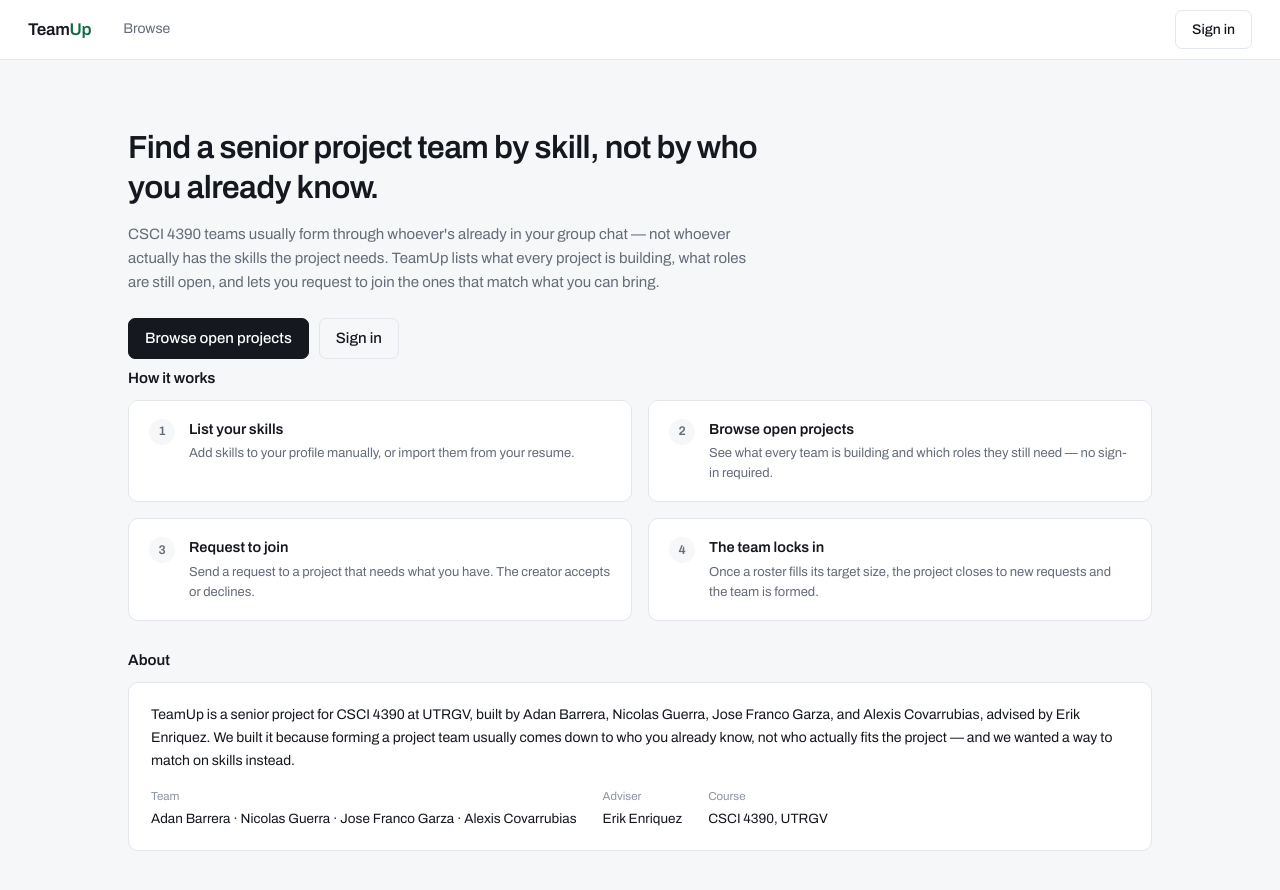
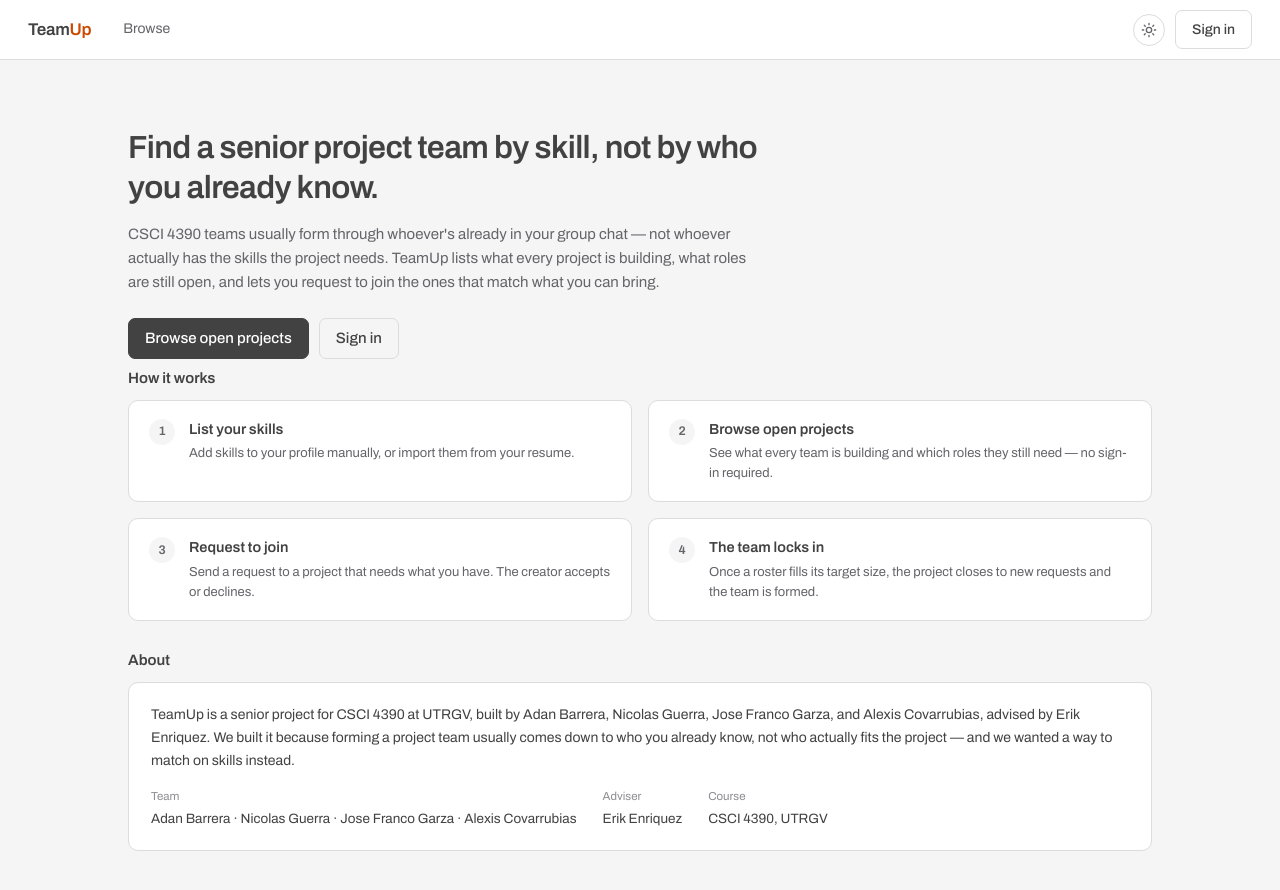
Before and after one commit to Jose-Franco22/TeamUp, a React (Vite) app in the folder frontend/: page / in a window 1280 px wide. Shown: the top 890 px of the page. Built offline with nearby package versions, Linux system fonts and the light colour scheme; no server answers.

Commit message:
Recolor UI to UTRGV brand palette (orange/grey/black/white)
Add light/dark mode with theme toggle and persistence

```diff
--- a/frontend/index.html
+++ b/frontend/index.html
@@ -4,6 +4,20 @@
     <meta charset="UTF-8" />
     <meta name="viewport" content="width=device-width, initial-scale=1.0" />
     <title>TeamUp</title>
+    <script>
+      (function () {
+        try {
+          var stored = localStorage.getItem('teamup-theme');
+          var theme =
+            stored === 'light' || stored === 'dark'
+              ? stored
+              : window.matchMedia('(prefers-color-scheme: dark)').matches
+              ? 'dark'
+              : 'light';
+          document.documentElement.setAttribute('data-theme', theme);
+        } catch (e) {}
+      })();
+    </script>
     <link rel="preconnect" href="https://fonts.googleapis.com" />
     <link rel="preconnect" href="https://fonts.gstatic.com" crossorigin />
     <link href="https://fonts.googleapis.com/css2?family=Archivo:wght@400;500;600&display=swap" rel="stylesheet" />
--- a/frontend/src/App.jsx
+++ b/frontend/src/App.jsx
@@ -6,6 +6,7 @@ import Profile from './pages/Profile';
 import Requests from './pages/Requests';
 import Team from './pages/Team';
 import Avatar from './components/Avatar';
+import ThemeToggle from './components/ThemeToggle';
 import { useSession } from './auth/SessionContext';
 import ProtectedRoute from './auth/ProtectedRoute';
 
@@ -34,6 +35,7 @@ export default function App() {
           ))}
         </nav>
         <div className="me">
+          <ThemeToggle />
           {status === 'authenticated' && (
             <>
               {user.name} <Avatar name={user.name} />
--- /dev/null
+++ b/frontend/src/components/ThemeToggle.jsx
@@ -0,0 +1,27 @@
+import { useTheme } from '../theme/ThemeContext';
+
+export default function ThemeToggle() {
+  const { theme, toggleTheme } = useTheme();
+  const isDark = theme === 'dark';
+
+  return (
+    <button
+      type="button"
+      className="theme-toggle"
+      onClick={toggleTheme}
+      aria-label={isDark ? 'Switch to light mode' : 'Switch to dark mode'}
+      title={isDark ? 'Switch to light mode' : 'Switch to dark mode'}
+    >
+      {isDark ? (
+        <svg width="16" height="16" viewBox="0 0 24 24" fill="none" stroke="currentColor" strokeWidth="2" strokeLinecap="round" strokeLinejoin="round">
+          <path d="M21 12.79A9 9 0 1 1 11.21 3a7 7 0 0 0 9.79 9.79z" />
+        </svg>
+      ) : (
+        <svg width="16" height="16" viewBox="0 0 24 24" fill="none" stroke="currentColor" strokeWidth="2" strokeLinecap="round" strokeLinejoin="round">
+          <circle cx="12" cy="12" r="4" />
+          <path d="M12 2v2M12 20v2M4.93 4.93l1.41 1.41M17.66 17.66l1.41 1.41M2 12h2M20 12h2M6.34 17.66l-1.41 1.41M19.07 4.93l-1.41 1.41" />
+        </svg>
+      )}
+    </button>
+  );
+}
--- a/frontend/src/main.jsx
+++ b/frontend/src/main.jsx
@@ -3,14 +3,17 @@ import ReactDOM from 'react-dom/client';
 import { BrowserRouter } from 'react-router-dom';
 import App from './App';
 import { SessionProvider } from './auth/SessionContext';
+import { ThemeProvider } from './theme/ThemeContext';
 import './styles.css';
 
 ReactDOM.createRoot(document.getElementById('root')).render(
   <React.StrictMode>
-    <BrowserRouter>
-      <SessionProvider>
-        <App />
-      </SessionProvider>
-    </BrowserRouter>
+    <ThemeProvider>
+      <BrowserRouter>
+        <SessionProvider>
+          <App />
+        </SessionProvider>
+      </BrowserRouter>
+    </ThemeProvider>
   </React.StrictMode>
 );
--- a/frontend/src/styles.css
+++ b/frontend/src/styles.css
@@ -1,16 +1,35 @@
 :root {
-  --ink: #15181f;
-  --slate: #646b79;
-  --mute: #8e95a3;
-  --line: #e3e6ec;
-  --canvas: #f6f7f9;
+  --ink: #424242;
+  --slate: #646469;
+  --mute: #8d8d92;
+  --line: #dcdcdf;
+  --canvas: #f5f5f6;
   --paper: #ffffff;
-  --open: #136b45;
-  --open-bg: #e7f3ed;
-  --open-line: #9ccbb4;
+  --open: #cb4900;
+  --open-bg: #fbe9df;
+  --open-line: #e8ab86;
   --warn: #8a6212;
   --warn-bg: #fbf2de;
   --danger: #9b2c2c;
+  --emphasis-bg: var(--ink);
+  --emphasis-text: #ffffff;
+}
+
+:root[data-theme='dark'] {
+  --ink: #f0f0f1;
+  --slate: #b6b6bb;
+  --mute: #86868b;
+  --line: #3a3a3d;
+  --canvas: #19191a;
+  --paper: #242426;
+  --open: #e2590c;
+  --open-bg: #3a2414;
+  --open-line: #7a4018;
+  --warn: #e0a94a;
+  --warn-bg: #3a2f14;
+  --danger: #e2685f;
+  --emphasis-bg: var(--open);
+  --emphasis-text: #ffffff;
 }
 
 * { box-sizing: border-box; }
@@ -23,6 +42,28 @@ body {
   font-size: 15px;
   line-height: 1.5;
   -webkit-font-smoothing: antialiased;
+  transition: background-color 0.15s ease, color 0.15s ease;
+}
+
+body,
+.bar,
+.card,
+.rows,
+.row,
+.empty-state,
+.step,
+.pill,
+.role,
+.tag,
+.btn,
+.btn-label,
+.avatar,
+.field input,
+.field textarea,
+.field select,
+.role-select,
+.theme-toggle {
+  transition: background-color 0.15s ease, color 0.15s ease, border-color 0.15s ease;
 }
 
 button { font-family: inherit; font-size: 14px; cursor: pointer; }
@@ -55,10 +96,25 @@ button:disabled { opacity: 0.45; cursor: default; }
 
 .me { margin-left: auto; display: flex; align-items: center; gap: 10px; font-size: 14px; color: var(--slate); }
 
+.theme-toggle {
+  display: inline-flex;
+  align-items: center;
+  justify-content: center;
+  width: 32px;
+  height: 32px;
+  border-radius: 50%;
+  border: 1px solid var(--line);
+  background: var(--paper);
+  color: var(--slate);
+  flex: none;
+  padding: 0;
+}
+.theme-toggle:hover { color: var(--ink); border-color: var(--mute); }
+
 .avatar {
   border-radius: 50%;
-  background: var(--ink);
-  color: #fff;
+  background: var(--emphasis-bg);
+  color: var(--emphasis-text);
   display: inline-flex;
   align-items: center;
   justify-content: center;
@@ -162,9 +218,9 @@ button:disabled { opacity: 0.45; cursor: default; }
 
 .btn {
   display: inline-block;
-  border: 1px solid var(--ink);
-  background: var(--ink);
-  color: #fff;
+  border: 1px solid var(--emphasis-bg);
+  background: var(--emphasis-bg);
+  color: var(--emphasis-text);
   border-radius: 7px;
   padding: 9px 16px;
   font-weight: 500;
--- /dev/null
+++ b/frontend/src/theme/ThemeContext.jsx
@@ -0,0 +1,29 @@
+import { createContext, useContext, useEffect, useState } from 'react';
+
+const ThemeContext = createContext(null);
+const STORAGE_KEY = 'teamup-theme';
+
+function getInitialTheme() {
+  const stored = window.localStorage.getItem(STORAGE_KEY);
+  if (stored === 'light' || stored === 'dark') return stored;
+  return window.matchMedia('(prefers-color-scheme: dark)').matches ? 'dark' : 'light';
+}
+
+export function ThemeProvider({ children }) {
+  const [theme, setTheme] = useState(getInitialTheme);
+
+  useEffect(() => {
+    document.documentElement.setAttribute('data-theme', theme);
+    window.localStorage.setItem(STORAGE_KEY, theme);
+  }, [theme]);
+
+  const toggleTheme = () => setTheme((t) => (t === 'dark' ? 'light' : 'dark'));
+
+  return <ThemeContext.Provider value={{ theme, toggleTheme }}>{children}</ThemeContext.Provider>;
+}
+
+export function useTheme() {
+  const ctx = useContext(ThemeContext);
+  if (!ctx) throw new Error('useTheme must be used within a ThemeProvider');
+  return ctx;
+}
```
